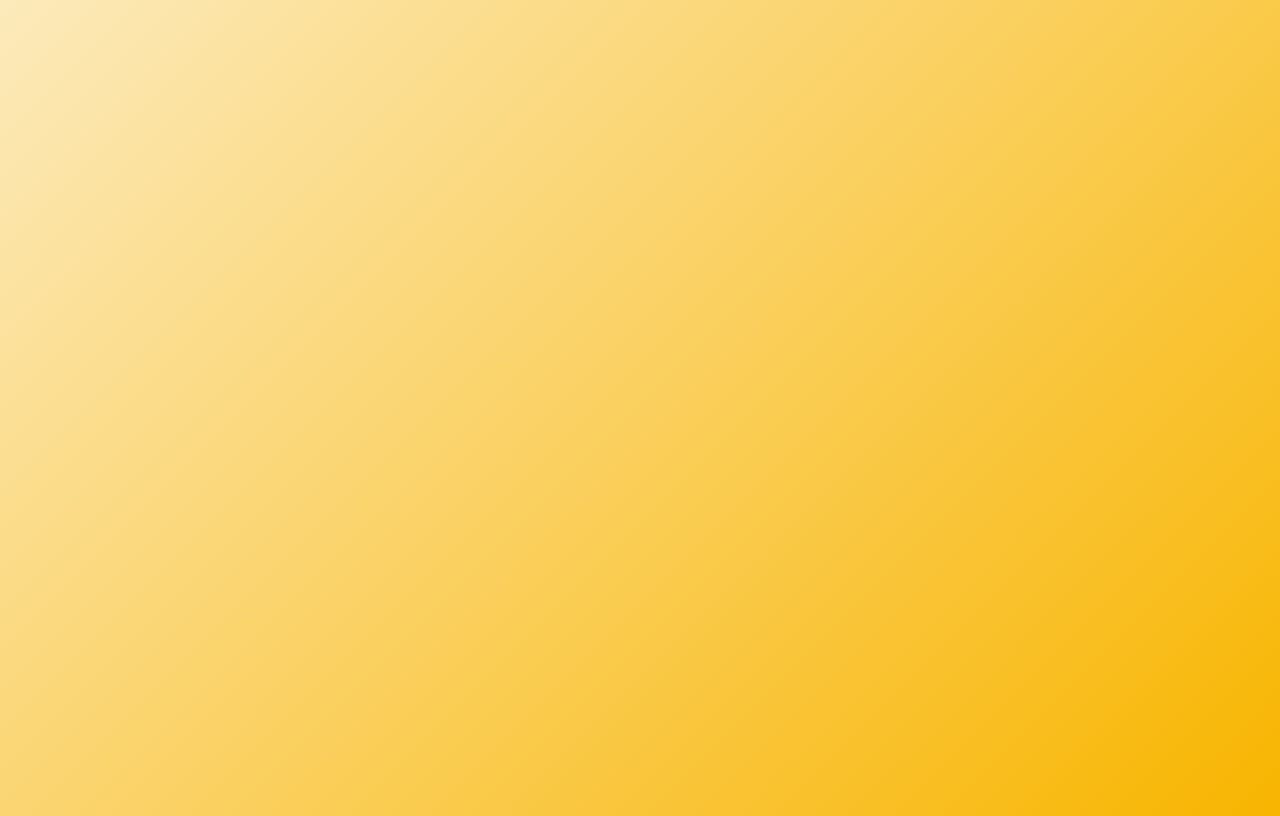
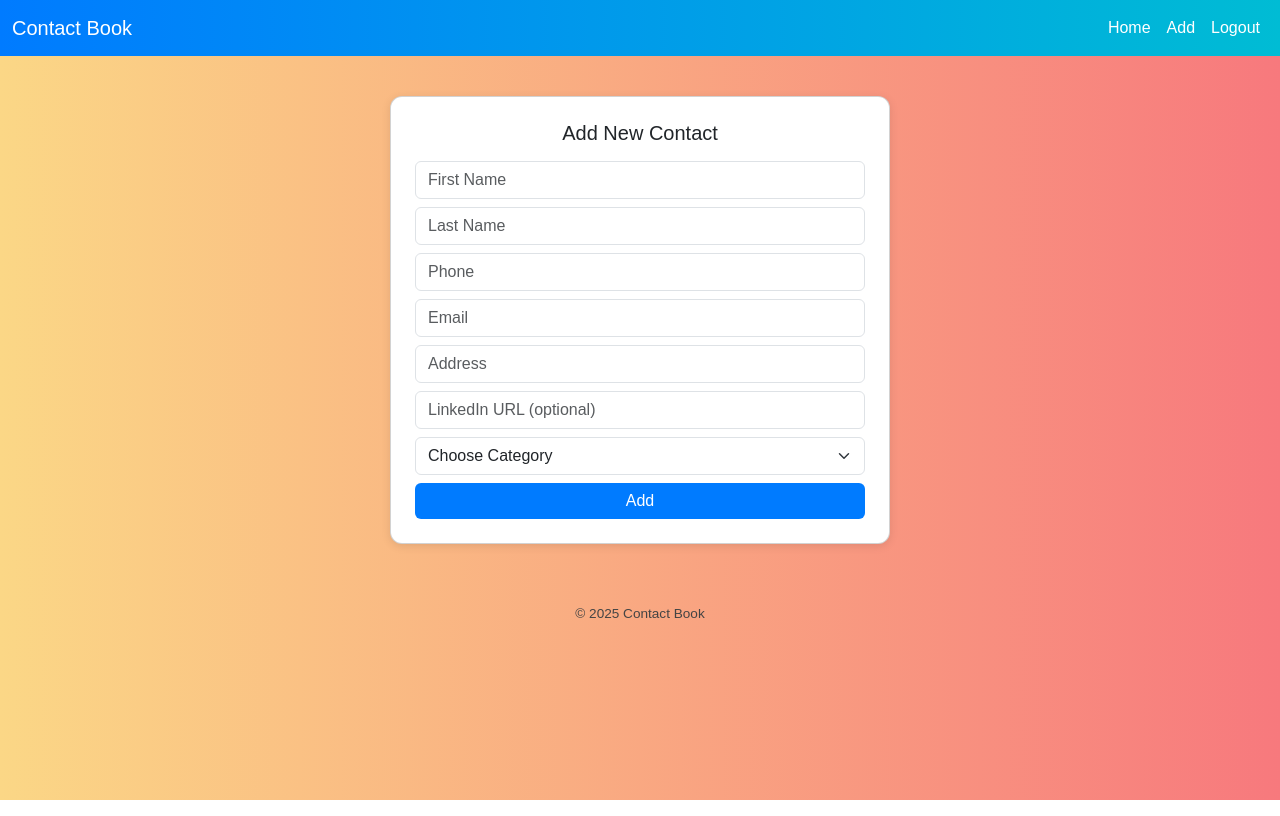
Before and after one commit to Akshay-le/contact-book, a Flask app: page /add in a window 1280 px wide. Run offline with Flask 3, Linux system fonts and the light colour scheme; the visitor is signed in with stand-in values (Sample User, id 1).

Commit message:
Update layout.html

```diff
--- a/templates/layout.html
+++ b/templates/layout.html
@@ -1,39 +1,95 @@
+<!doctype html>
+<html lang="en">
+<head>
+  <meta charset="utf-8">
+  <meta name="viewport" content="width=device-width, initial-scale=1">
+  <title>Contact Book</title>
+  <link href="https://cdn.jsdelivr.net/npm/bootstrap@5.3.0/dist/css/bootstrap.min.css" rel="stylesheet">
+
   <style>
     body {
-    background: linear-gradient(135deg, #fceabb, #f8b500);
+      background: linear-gradient(to right, #fbd786, #f7797d);
+      font-family: Arial, sans-serif;
+      color: #222;
       min-height: 100vh;
-    font-family: 'Segoe UI', Tahoma, Geneva, Verdana, sans-serif;
     }
 
     .navbar {
-    background: linear-gradient(to right, #0066ff, #00ccff);
-    box-shadow: 0 4px 6px rgba(0,0,0,0.2);
+      background: linear-gradient(to right, #007bff, #00bcd4);
     }
 
     .navbar-brand, .nav-link {
       color: #fff !important;
     }
 
-  .nav-link.active {
-    font-weight: 600;
-    text-decoration: underline;
+    .container {
+      margin-top: 40px;
     }
 
     .card {
-    border-radius: 1rem;
-    box-shadow: 0 4px 20px rgba(0, 0, 0, 0.2);
+      border-radius: 0.75rem;
+      box-shadow: 0 2px 10px rgba(0, 0, 0, 0.1);
+      background: #fff;
     }
 
     .btn-primary {
-    background-color: #0066ff;
-    border-color: #005ce6;
+      background-color: #007bff;
+      border: none;
     }
 
     .btn-primary:hover {
-    background-color: #0052cc;
+      background-color: #0056b3;
     }
 
-  .form-control, .form-select {
-    border-radius: 0.5rem;
+    footer {
+      text-align: center;
+      margin-top: 60px;
+      font-size: 0.85rem;
+      color: #444;
     }
   </style>
+</head>
+<body>
+  <nav class="navbar navbar-expand-lg">
+    <div class="container-fluid">
+      <a class="navbar-brand" href="{{ url_for('home') }}">Contact Book</a>
+      <button class="navbar-toggler" type="button" data-bs-toggle="collapse" data-bs-target="#navbarNav">
+        <span class="navbar-toggler-icon"></span>
+      </button>
+      <div class="collapse navbar-collapse" id="navbarNav">
+        <ul class="navbar-nav ms-auto">
+          {% if session.get('username') %}
+            <li class="nav-item"><a class="nav-link" href="{{ url_for('home') }}">Home</a></li>
+            <li class="nav-item"><a class="nav-link" href="{{ url_for('add_contact') }}">Add</a></li>
+            <li class="nav-item"><a class="nav-link" href="{{ url_for('logout') }}">Logout</a></li>
+          {% else %}
+            <li class="nav-item"><a class="nav-link" href="{{ url_for('login') }}">Login</a></li>
+            <li class="nav-item"><a class="nav-link" href="{{ url_for('register') }}">Register</a></li>
+          {% endif %}
+        </ul>
+      </div>
+    </div>
+  </nav>
+
+  <div class="container">
+    {% with messages = get_flashed_messages() %}
+      {% if messages %}
+        {% for message in messages %}
+          <div class="alert alert-info alert-dismissible fade show" role="alert">
+            {{ message }}
+            <button type="button" class="btn-close" data-bs-dismiss="alert"></button>
+          </div>
+        {% endfor %}
+      {% endif %}
+    {% endwith %}
+
+    {% block content %}{% endblock %}
+  </div>
+
+  <footer>
+    <p>&copy; 2025 Contact Book</p>
+  </footer>
+
+  <script src="https://cdn.jsdelivr.net/npm/bootstrap@5.3.0/dist/js/bootstrap.bundle.min.js"></script>
+</body>
+</html>
```
Lines whose indentation alone changed are shown as unchanged.
